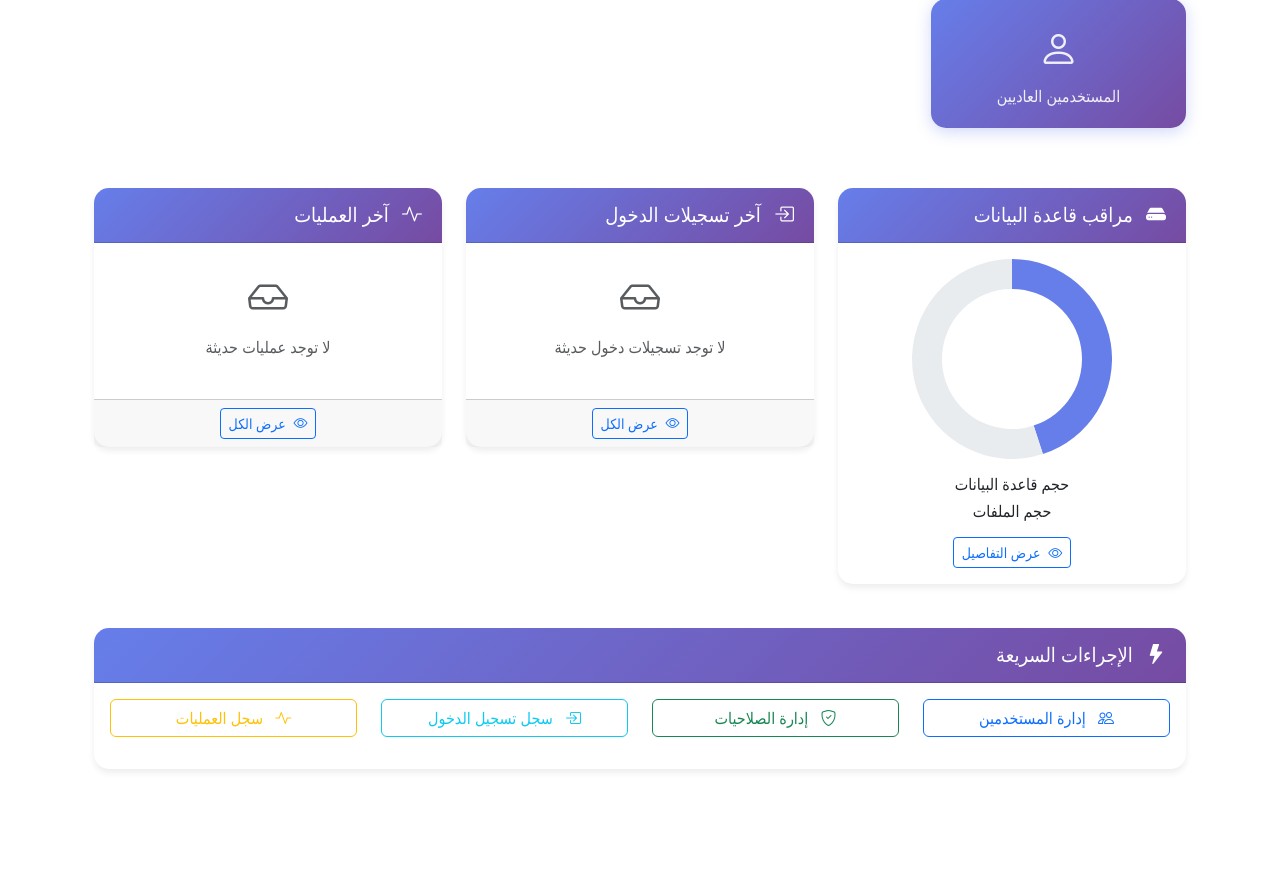
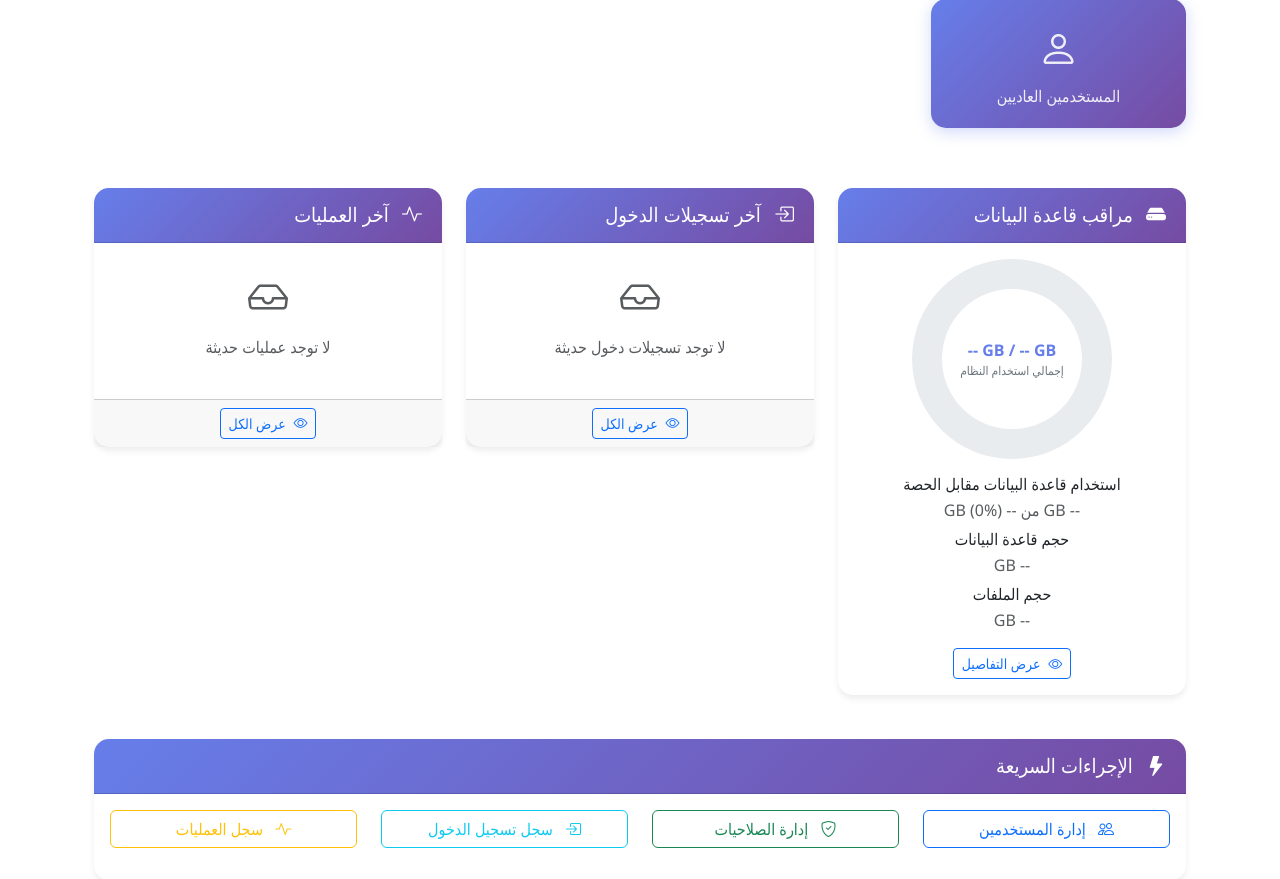
Before and after one commit to MohammedAbusarie/FleetManagementSystem, a Django app: template templates/inventory/admin/admin_panel.html in a window 1280 px wide. Shown: the part 296-1175 px from the top of the page. Before the commit the page ends 1067 px from the top, so only its background shows below. Run offline with Django 3.2, Linux system fonts and the light colour scheme; the template is opened without the code that fills it, so the values that code supplies are empty.

Commit message:
feat(admin-dashboard): enhance database monitor card with detailed storage and db usage info

```diff
--- a/templates/inventory/admin/admin_panel.html
+++ b/templates/inventory/admin/admin_panel.html
@@ -42,6 +42,27 @@
         width: 200px;
         height: 200px;
         margin: 0 auto;
+    }
+    .gauge-center-text {
+        position: absolute;
+        top: 50%;
+        left: 50%;
+        transform: translate(-50%, -50%);
+        text-align: center;
+        color: #667eea;
+        width: 100%;
+        pointer-events: none;
+    }
+    .gauge-center-text .value {
+        font-weight: bold;
+        font-size: 16px;
+        direction: ltr;
+        unicode-bidi: isolate;
+        white-space: nowrap;
+    }
+    .gauge-center-text .label {
+        font-size: 12px;
+        color: #6c757d;
     }
 
     .recent-activity {
@@ -192,14 +213,22 @@
                 <div class="card-body text-center">
                     <div class="storage-gauge">
                         <canvas id="storageGauge" width="200" height="200"></canvas>
+                        <div class="gauge-center-text">
+                            <div class="value" id="totalUsageText">-- GB / -- GB</div>
+                            <div class="label">إجمالي استخدام النظام</div>
+                        </div>
                     </div>
                     <div class="mt-3">
+                        <h6 class="mb-1">استخدام قاعدة البيانات مقابل الحصة</h6>
+                        <p class="text-muted mb-0" id="dbQuotaLine">-- GB من -- GB (0%)</p>
+                    </div>
+                    <div class="mt-2">
                         <h6 class="mb-1">حجم قاعدة البيانات</h6>
-                        <p class="text-muted mb-0">{{ storage_info.database_size }}</p>
+                        <p class="text-muted mb-0" id="dbSizeLine">-- GB</p>
                     </div>
                     <div class="mt-2">
                         <h6 class="mb-1">حجم الملفات</h6>
-                        <p class="text-muted mb-0">{{ storage_info.media_size }}</p>
+                        <p class="text-muted mb-0" id="filesSizeLine">-- GB</p>
                     </div>
                     <div class="mt-3">
                         <a href="{% url 'database_storage' %}" class="btn btn-outline-primary btn-sm">
@@ -374,17 +403,18 @@ document.addEventListener('DOMContentLoaded', function() {
     updateLastUpdateTime();
     setInterval(updateLastUpdateTime, 30000); // Update every 30 seconds
 
-    // Create storage gauge chart
+    // Helper to render gauge chart
+    let storageChart = null;
+    function renderGauge(percentage) {
         const ctx = document.getElementById('storageGauge').getContext('2d');
-
-    // Calculate storage percentage (simplified calculation)
-    const storagePercentage = 45; // This would come from your storage calculation
-
-    new Chart(ctx, {
+        if (storageChart) {
+            storageChart.destroy();
+        }
+        storageChart = new Chart(ctx, {
             type: 'doughnut',
             data: {
                 datasets: [{
-                data: [storagePercentage, 100 - storagePercentage],
+                    data: [percentage, 100 - percentage],
                     backgroundColor: [
                         '#667eea',
                         '#e9ecef'
@@ -396,46 +426,40 @@ document.addEventListener('DOMContentLoaded', function() {
             options: {
                 responsive: false,
                 maintainAspectRatio: false,
-            plugins: {
-                legend: {
-                    display: false
-                },
-                tooltip: {
-                    enabled: false
-                }
-            },
-            animation: {
-                animateRotate: true,
-                duration: 2000
-            }
+                plugins: { legend: { display: false }, tooltip: { enabled: false } },
+                animation: { animateRotate: true, duration: 800 }
             }
         });
+    }
 
-    // Add percentage text in the center
-    const canvas = document.getElementById('storageGauge');
-    const centerX = canvas.width / 2;
-    const centerY = canvas.height / 2;
+    function updateStorageCard() {
+        fetch('{% url "storage_data_api" %}')
+            .then(r => r.json())
+            .then(data => {
+                if (!data.success) return;
+                renderGauge(data.percentage || 0);
+                // Inside gauge: total (DB + files) / capacity
+                const totalTextHtml = `<span dir="ltr">${(data.total_gb || 0).toFixed(2)} GB</span> / <span dir="ltr">${(data.capacity_gb || 0).toFixed(2)} GB</span>`;
+                document.getElementById('totalUsageText').innerHTML = totalTextHtml;
+                // Below gauge lines
+                const dbQuotaPct = data.database_quota_used_pct || 0;
+                const dbQuotaLineHtml = `<span dir="ltr">${(data.database_gb || 0).toFixed(2)} GB</span> من <span dir="ltr">${(data.database_quota_gb || 0).toFixed(2)} GB</span> (<span dir="ltr">${dbQuotaPct}%</span>)`;
+                document.getElementById('dbQuotaLine').innerHTML = dbQuotaLineHtml;
+                document.getElementById('dbSizeLine').innerHTML = `<span dir="ltr">${(data.database_gb || 0).toFixed(2)} GB</span>`;
+                document.getElementById('filesSizeLine').innerHTML = `<span dir="ltr">${(data.media_gb || 0).toFixed(2)} GB</span>`;
+            })
+            .catch(() => {
+                // Fallback rendering
+                renderGauge(0);
+            });
+    }
 
-    ctx.font = 'bold 24px Arial';
-    ctx.fillStyle = '#667eea';
-    ctx.textAlign = 'center';
-    ctx.textBaseline = 'middle';
-    ctx.fillText(storagePercentage + '%', centerX, centerY);
+    // Initial load
+    updateStorageCard();
 
     // Auto-refresh storage data every 5 minutes
     setInterval(function() {
-        fetch('{% url "storage_data_api" %}')
-            .then(response => response.json())
-            .then(data => {
-                if (data.success) {
-                    // Update storage display
-                    // You can update the chart here if needed
-                    console.log('Storage updated:', data);
-                }
-            })
-            .catch(error => {
-                console.error('Error updating storage data:', error);
-            });
+        updateStorageCard();
     }, 300000); // 5 minutes
 });
 </script>
```
Also changed, not shown: inventory/views/admin_views.py (+45 -15 lines). Lines whose indentation alone changed are shown as unchanged.
